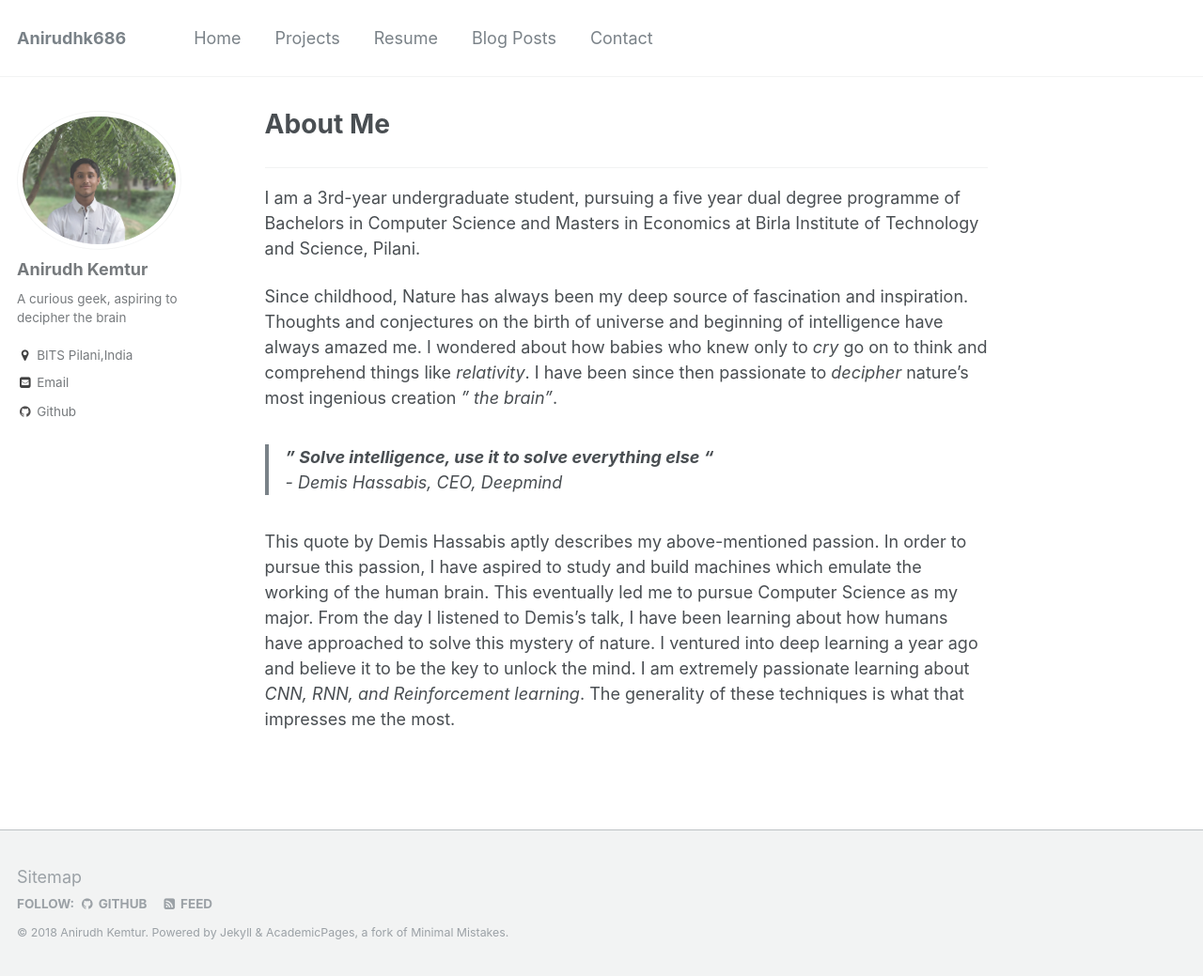
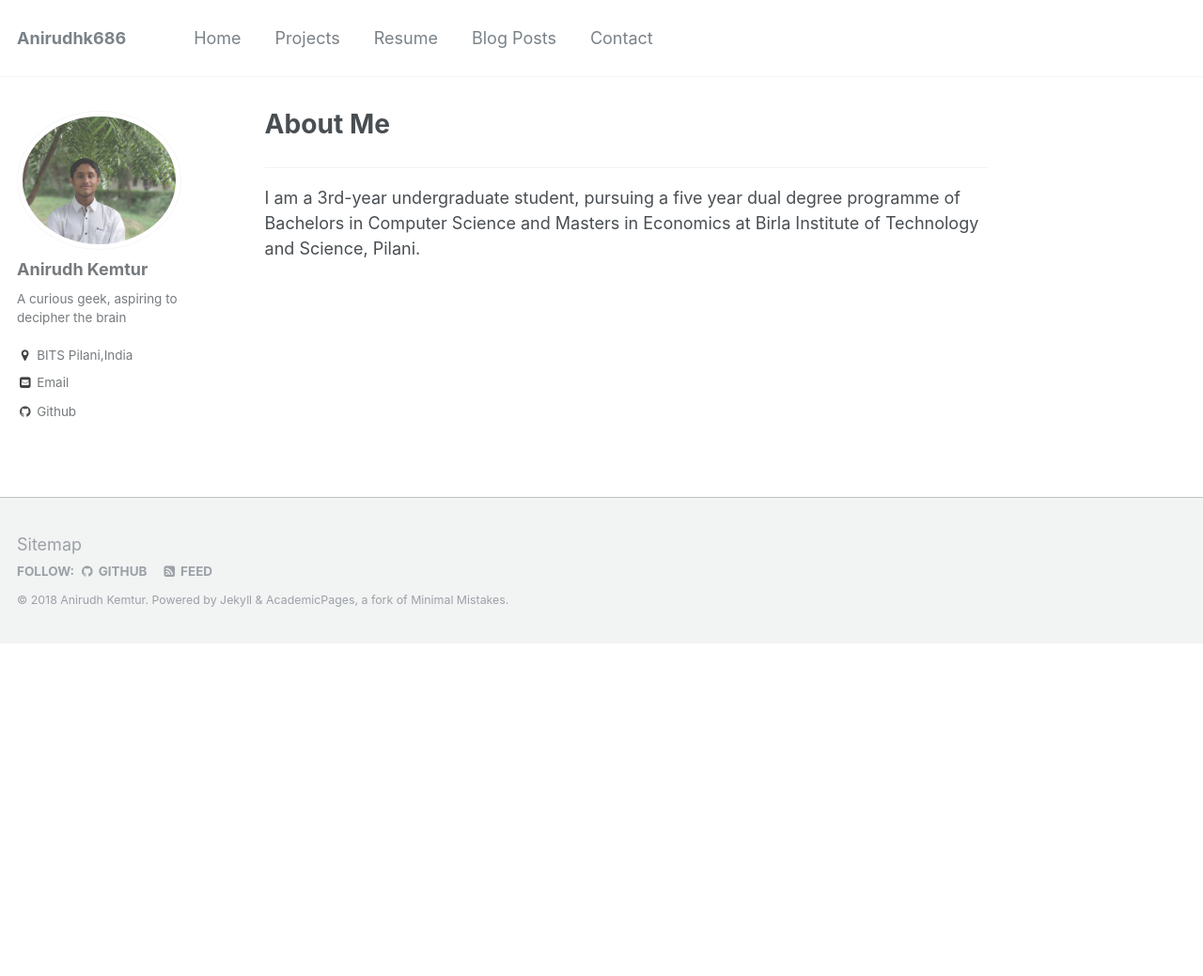
Before and after one commit to anirudhk686/anirudhk686.github.io, a Jekyll site: the page built from _pages/about.md, in a window 1280 px wide and 1039 px high. Shown: the whole window at 94% size. Built offline with Jekyll 4.4.1, drawn with Linux system fonts in a browser that asks for light colours.

Commit message:
Update about.md

```diff
--- a/_pages/about.md
+++ b/_pages/about.md
@@ -8,9 +8,4 @@ redirect_from:
 ***
 I am a 3rd-year undergraduate student, pursuing a five year dual degree programme of Bachelors in Computer Science and Masters in Economics at Birla Institute of Technology and Science, Pilani.
 
-Since childhood, Nature has always been my deep source of fascination and inspiration. Thoughts and conjectures on the birth of universe and beginning of intelligence have always amazed me. I wondered about how babies who knew only to _cry_ go on to think and comprehend things like _relativity_. I have been since then passionate to _decipher_ nature's most ingenious creation _" the brain"_.
-
-> **_" Solve intelligence, use it to solve everything else "_** <br>
->  _-  Demis Hassabis, CEO, Deepmind_<br>
-
-This quote by Demis Hassabis aptly describes my above-mentioned passion. In order to pursue this passion, I have aspired to study and build machines which emulate the working of the human brain.  This eventually led me to pursue Computer Science as my major.  From the day I listened to Demis's talk, I have been learning about how humans have approached to solve this mystery of nature. I ventured into deep learning a year ago and believe it to be the key to unlock the mind. I am extremely passionate learning about _CNN, RNN, and Reinforcement learning_. The generality of these techniques is what that impresses me the most.
+  <Edit required>
```
